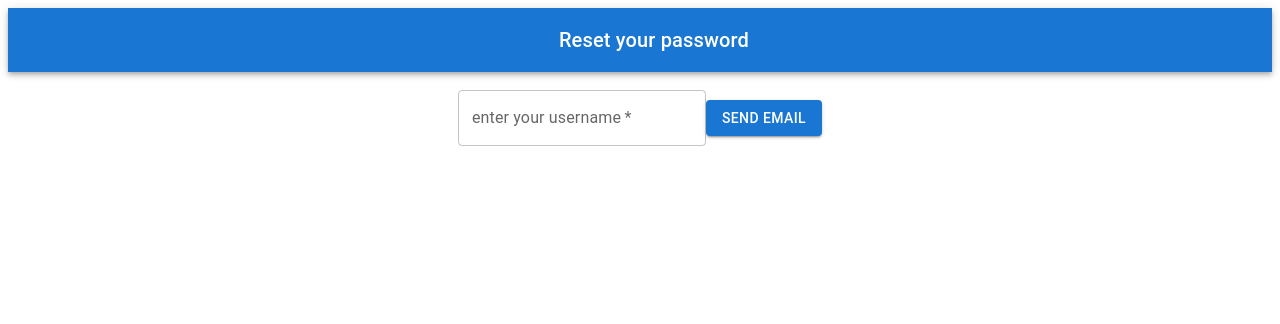
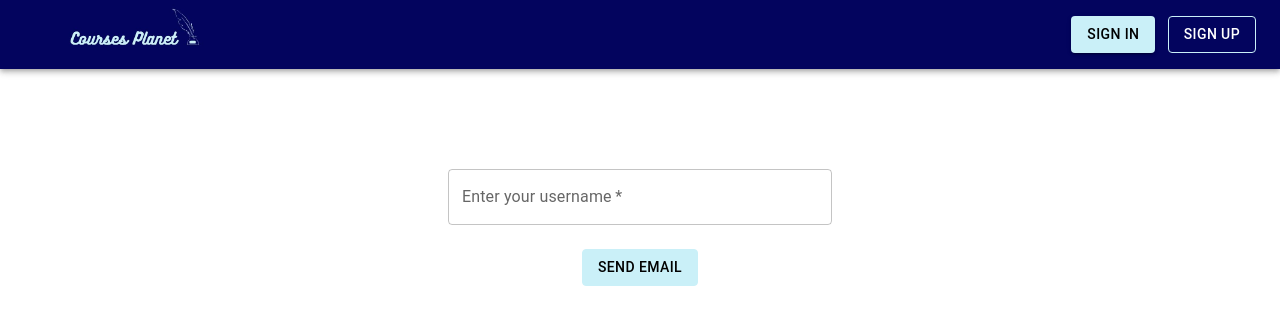
Before and after one commit to Advanced-Computer-Lab-2022/Ninjas, a React (Create React App) app in the folder frontend/: page /forgotPassword in a window 1280 px wide. Shown: the top 324 px of the page. Built offline with nearby package versions, Linux system fonts and the light colour scheme.

Commit message:
forgot and reset pass

```diff
--- a/frontend/src/components/ForgotPassword.js
+++ b/frontend/src/components/ForgotPassword.js
@@ -1,11 +1,135 @@
-import { AppBar, Button, FormControl, IconButton, Input, InputLabel, TextField, Toolbar, Typography } from "@mui/material";
-import { Box } from "@mui/system";
-import axios from "axios";
-import { useState } from "react";
 
+import * as React from 'react';
+import { styled, createTheme, ThemeProvider, alpha } from '@mui/material/styles';
+import CssBaseline from '@mui/material/CssBaseline';
+import MuiDrawer from '@mui/material/Drawer';
+import Box from '@mui/material/Box';
+import MuiAppBar from '@mui/material/AppBar';
+import Toolbar from '@mui/material/Toolbar';
+import Typography from '@mui/material/Typography';
+import Divider from '@mui/material/Divider';
+import IconButton from '@mui/material/IconButton';
+import Container from '@mui/material/Container';
+import Grid from '@mui/material/Grid';
+import Link from '@mui/material/Link';
+import MenuIcon from '@mui/icons-material/Menu';
+import ChevronLeftIcon from '@mui/icons-material/ChevronLeft';
+import logo from '../logo Ninjas.jpeg';
+import InputBase from '@mui/material/InputBase';
+import SearchIcon from '@mui/icons-material/Search';
+import Button from '@mui/material/Button';
+import List from '@mui/material/List';
+import SettingsIcon from '@mui/icons-material/Settings'; //alll users
+import HelpIcon from '@mui/icons-material/Help'; //all users
+import ReportIcon from '@mui/icons-material/Report'; //all users
+import CreateIcon from '@mui/icons-material/Create'; //instructor
+import AddCircleOutlineIcon from '@mui/icons-material/AddCircleOutline'; //instructor
+import WorkspacePremiumIcon from '@mui/icons-material/WorkspacePremium'; //certificates trainess
+import { Alert, ListItemButton, ListItemIcon, ListItemText, TextField } from '@mui/material';
+import Wallet from '@mui/icons-material/Wallet';
+import axios from 'axios';
+import { useState } from 'react';
+
+
+
+
+const StyledInputBase = styled(InputBase)(({ theme }) => ({
+  color: 'inherit',
+  '& .MuiInputBase-input': {
+    padding: theme.spacing(1, 1, 1, 0),
+    // vertical padding + font size from searchIcon
+    paddingLeft: `calc(1em + ${theme.spacing(4)})`,
+    transition: theme.transitions.create('width'),
+    width: '100%',
+    [theme.breakpoints.up('sm')]: {
+      width: '12ch',
+      '&:focus': {
+        width: '20ch',
+      },
+    },
+  },
+}));
+const Search = styled('div')(({ theme }) => ({
+  position: 'relative',
+  borderRadius: theme.shape.borderRadius,
+  backgroundColor: alpha(theme.palette.common.white, 0.15),
+  '&:hover': {
+    backgroundColor: alpha(theme.palette.common.white, 0.25),
+  },
+  marginLeft: 0,
+  width: '100%',
+  [theme.breakpoints.up('sm')]: {
+    marginLeft: theme.spacing(1),
+    width: 'auto',
+  },
+}));
+
+const SearchIconWrapper = styled('div')(({ theme }) => ({
+  padding: theme.spacing(0, 2),
+  height: '100%',
+  position: 'absolute',
+  pointerEvents: 'none',
+  display: 'flex',
+  alignItems: 'center',
+  justifyContent: 'center',
+}));
+
+const drawerWidth = 240;
 const ForgotPasswordPage = () => {
-  const [username, setUsername] = useState('');
+  const AppBar = styled(MuiAppBar, {
+    shouldForwardProp: (prop) => prop !== 'open',
+  })(({ theme, open }) => ({
+    zIndex: theme.zIndex.drawer + 1,
+    transition: theme.transitions.create(['width', 'margin'], {
+      easing: theme.transitions.easing.sharp,
+      duration: theme.transitions.duration.leavingScreen,
+    }),
+    ...(open && {
+      marginLeft: drawerWidth,
+      width: `calc(100% - ${drawerWidth}px)`,
+      transition: theme.transitions.create(['width', 'margin'], {
+        easing: theme.transitions.easing.sharp,
+        duration: theme.transitions.duration.enteringScreen,
+      }),
+    }),
+  }));
 
+  const Drawer = styled(MuiDrawer, { shouldForwardProp: (prop) => prop !== 'open' })(
+    ({ theme, open }) => ({
+      '& .MuiDrawer-paper': {
+        position: 'relative',
+        whiteSpace: 'nowrap',
+        width: drawerWidth,
+        transition: theme.transitions.create('width', {
+          easing: theme.transitions.easing.sharp,
+          duration: theme.transitions.duration.enteringScreen,
+        }),
+        boxSizing: 'border-box',
+        ...(!open && {
+          overflowX: 'hidden',
+          transition: theme.transitions.create('width', {
+            easing: theme.transitions.easing.sharp,
+            duration: theme.transitions.duration.leavingScreen,
+          }),
+          width: theme.spacing(7),
+          [theme.breakpoints.up('sm')]: {
+            width: theme.spacing(9),
+          },
+        }),
+      },
+    }),
+  );
+
+  const mdTheme = createTheme();
+
+  const [open, setOpen] = React.useState(false);
+  const toggleDrawer = () => {
+    setOpen(!open);
+  };
+
+  const [username, setUsername] = useState("");
+  const [done, setDone] = useState(false);
+  const [err, setErr] = useState("");
 
   const handleChange = (event) => {
     //sets the username to the selected one
@@ -13,56 +137,111 @@ const ForgotPasswordPage = () => {
   };
 
   const sendEmail = async () => {
+    setErr("");
     const response = await axios.post(`http://localhost:8000/forgotPassword`, { username })
       .catch((error) => {
+        setDone(false);
         console.log(error)
-      alert(error.response.data.message)
+        setErr(error.response.data.message)
       })
-    //console.log(response.data.message)
-
-    alert(response.data.message)
+    //clear the error message if it was previously set
+    console.log(response.data.message)
+    setDone(true)
   }
 
+
   return (
-    <div>
-      <AppBar position="static">
-        <Toolbar>
-          {/*Inside the IconButton, we
-           can render various icons*/}
+    <ThemeProvider theme={mdTheme}>
+      <Box sx={{ display: 'flex' }}>
+        <CssBaseline />
+        <AppBar position="absolute" open={open}>
+          <Toolbar
+            sx={{
+              pr: '24px', // keep right padding when drawer closed
+              bgcolor: '#03045E'
+            }}
+          >
             <IconButton
-            size="large"
               edge="start"
               color="inherit"
-            aria-label="menu"
-            sx={{ mr: 2 }}
+              aria-label="open drawer"
+              onClick={toggleDrawer}
+              sx={{
+                marginRight: '36px',
+                ...(open && { display: 'none' }),
+              }}
             >
-          </IconButton>
-          {/* The Typography component applies
-           default font weights and sizes */}
+            </IconButton >
+            <Typography
+              component="h1"
+              variant="h6"
+              bgcolor='#03045E'
+              noWrap
+              sx={{ flexGrow: 1 }}
+            >
+              <img style={{ width: 150, height: 60 }} src={logo} alt="React Image" />
+            </Typography >
+            &nbsp;&nbsp;&nbsp;
+            <box>
 
-          <Typography variant="h6" align="center"
-            component="div" sx={{ flexGrow: 1 }}>
-            Reset your password
-          </Typography>
+              <Button variant="contained" sx={{ color: 'black', backgroundColor: '#CAF0F8', borderColor: '#CAF0F8' }}
+              onClick={() => window.location.href='/'}>
+              Sign In</Button>
+            </box>
+            &nbsp;&nbsp;&nbsp;
+            <box>
+              <Button variant="outlined" sx={{ color: 'white', borderColor: '#CAF0F8' }} onClick={() => window.location.href='/signUp'}>
+              Sign Up</Button>
+            </box>
+            {/* <IconButton color="inherit">
+              <Badge badgeContent={4} color="secondary">
+                <NotificationsIcon  />
+              </Badge>
+            </IconButton> */}
           </Toolbar>
         </AppBar>
-      <br></br>
-      <Box
-        display="flex"
-        justifyContent="center"
+        <Drawer variant="permanent" open={open}>
+          <Toolbar
+            sx={{
+              display: 'flex',
+              alignItems: 'center',
+              justifyContent: 'flex-end',
+              px: [1],
+            }}
+          >
+
+          </Toolbar>
+          <Divider />
+        </Drawer>
+      </Box>
+      <Box display="flex"
+        mt={10}
+        mb={1}
+        flexDirection="column"
         alignItems="center"
-      >
-        <TextField required align="center"
-          id="username_field"
-          label="enter your username"
-          onChange={handleChange}
-        />
-        <br></br>
-        <br></br>
-        <Button align="center" variant="contained" onClick={sendEmail}>Send Email</Button>
+        justifyContent="center">
+
+        <TextField required onChange={handleChange} label="Enter your username" sx={{ mb: 3, mt: 3, width: '30%' }} />
+        <Button variant="outlined" sx={{ align: 'center', color: 'black', backgroundColor: '#CAF0F8', borderColor: '#CAF0F8' }}
+          onClick={sendEmail}>
+          Send Email</Button>
+
+        {done &&
+          <Alert severity="success" sx={{ mt: 5 }}>
+            A reset password link has been sent to your email.
+          </Alert>
+        }
+
+        {err !== "" &&
+          <Alert severity="error" sx={{ mt: 5 }}>{err}</Alert>
+        }
       </Box>
 
-    </div>
-  )
+    </ThemeProvider>
+
+  );
+
+
+
 }
 export default ForgotPasswordPage;
--- a/frontend/src/components/ResetPassword.js
+++ b/frontend/src/components/ResetPassword.js
@@ -1,14 +1,81 @@
-import { Alert, AppBar, Button, FormControl, IconButton, Input, InputLabel, TextField, Toolbar, Typography } from "@mui/material";
-import { Box } from "@mui/system";
-import axios from "axios";
-import { useState } from "react";
-import { useParams } from "react-router";
 
+import * as React from 'react';
+import { styled, createTheme, ThemeProvider, alpha } from '@mui/material/styles';
+import MuiDrawer from '@mui/material/Drawer';
+import Box from '@mui/material/Box';
+import MuiAppBar from '@mui/material/AppBar';
+import Toolbar from '@mui/material/Toolbar';
+import Typography from '@mui/material/Typography';
+import Divider from '@mui/material/Divider';
+import IconButton from '@mui/material/IconButton';
+import logo from '../logo Ninjas.jpeg';
+import Button from '@mui/material/Button';
+import { Alert, ListItemButton, ListItemIcon, ListItemText, TextField } from '@mui/material';
+import Wallet from '@mui/icons-material/Wallet';
+import axios from 'axios';
+import { useState } from 'react';
+import { useParams } from 'react-router-dom';
+
+
+
+const drawerWidth = 240;
 const ResetPasswordPage = () => {
+  const AppBar = styled(MuiAppBar, {
+    shouldForwardProp: (prop) => prop !== 'open',
+  })(({ theme, open }) => ({
+    zIndex: theme.zIndex.drawer + 1,
+    transition: theme.transitions.create(['width', 'margin'], {
+      easing: theme.transitions.easing.sharp,
+      duration: theme.transitions.duration.leavingScreen,
+    }),
+    ...(open && {
+      marginLeft: drawerWidth,
+      width: `calc(100% - ${drawerWidth}px)`,
+      transition: theme.transitions.create(['width', 'margin'], {
+        easing: theme.transitions.easing.sharp,
+        duration: theme.transitions.duration.enteringScreen,
+      }),
+    }),
+  }));
+
+  const Drawer = styled(MuiDrawer, { shouldForwardProp: (prop) => prop !== 'open' })(
+    ({ theme, open }) => ({
+      '& .MuiDrawer-paper': {
+        position: 'relative',
+        whiteSpace: 'nowrap',
+        width: drawerWidth,
+        transition: theme.transitions.create('width', {
+          easing: theme.transitions.easing.sharp,
+          duration: theme.transitions.duration.enteringScreen,
+        }),
+        boxSizing: 'border-box',
+        ...(!open && {
+          overflowX: 'hidden',
+          transition: theme.transitions.create('width', {
+            easing: theme.transitions.easing.sharp,
+            duration: theme.transitions.duration.leavingScreen,
+          }),
+          width: theme.spacing(7),
+          [theme.breakpoints.up('sm')]: {
+            width: theme.spacing(9),
+          },
+        }),
+      },
+    }),
+  );
+
+  const mdTheme = createTheme();
+
+  const [open, setOpen] = React.useState(false);
+  const toggleDrawer = () => {
+    setOpen(!open);
+  };
+
   const { id: userId } = useParams();
   const [password, setPassword] = useState('');
   const [confirmedPassword, setconfPassword] = useState('');
   const [changed, setChanged] = useState(false);
+  const [err, setErr] = useState('')
 
 
   const handlePasswordChange = (event) => {
@@ -19,16 +86,17 @@ const ResetPasswordPage = () => {
   };
 
   const resetPass = async () => {
+    setErr("")
     if (!password || password.trim().length == 0)
-            return alert('Please enter a password.');
+      return setErr('Please enter a password.');
 
     if (password != confirmedPassword)
-            return alert('Please make sure that both passwords match.');
+      return setErr('Please make sure that both passwords match.');
 
     const response = await axios.post(`http://localhost:8000/resetPassword/${userId}`, { password })
       .catch((error) => {
         console.log(error)
-                alert(error.response.data.message)
+        setErr(error.response.data.message)
       })
 
     if (response.status == 201)
@@ -36,45 +104,82 @@ const ResetPasswordPage = () => {
 
   }
 
+
+
   return (
-        <div>
-            <AppBar position="static">
-                <Toolbar>
-                    {/*Inside the IconButton, we
-           can render various icons*/}
+    <ThemeProvider theme={mdTheme}>
+      <Box sx={{ display: 'flex' }}>
+        <AppBar position="absolute" open={open}>
+          <Toolbar
+            sx={{
+              pr: '24px', // keep right padding when drawer closed
+              bgcolor: '#03045E'
+            }}
+          >
             <IconButton
-                        size="large"
               edge="start"
               color="inherit"
-                        aria-label="menu"
-                        sx={{ mr: 2 }}
+              aria-label="open drawer"
+              onClick={toggleDrawer}
+              sx={{
+                marginRight: '36px',
+                ...(open && { display: 'none' }),
+              }}
             >
-                    </IconButton>
-                    {/* The Typography component applies
-           default font weights and sizes */}
+            </IconButton >
+            <Typography
+              component="h1"
+              variant="h6"
+              bgcolor='#03045E'
+              noWrap
+              sx={{ flexGrow: 1 }}
+            >
+              <img style={{ width: 150, height: 60 }} src={logo} alt="React Image" />
+            </Typography >
+            &nbsp;&nbsp;&nbsp;
+            <box>
 
-                    <Typography variant="h6" align="center"
-                        component="div" sx={{ flexGrow: 1 }}>
-                        Reset your password
-                    </Typography>
+              <Button variant="contained" sx={{ color: 'black', backgroundColor: '#CAF0F8', borderColor: '#CAF0F8' }}
+                onClick={() => window.location.href = '/'}>
+                Sign In</Button>
+            </box>
+            &nbsp;&nbsp;&nbsp;
+            <box>
+              <Button variant="outlined" sx={{ color: 'white', borderColor: '#CAF0F8' }} onClick={() => window.location.href = '/signUp'}>
+                Sign Up</Button>
+            </box>
+            {/* <IconButton color="inherit">
+              <Badge badgeContent={4} color="secondary">
+                <NotificationsIcon  />
+              </Badge>
+            </IconButton> */}
           </Toolbar>
         </AppBar>
-            <br></br>
-            <Box
+        <Drawer variant="permanent" open={open}>
+          <Toolbar
             sx={{
-                    marginTop: 5,
-                    marginBottom: 5,
-                    marginRight: 40,
-                    marginLeft: 40,
               display: 'flex',
-                    flexDirection: 'column',
               alignItems: 'center',
+              justifyContent: 'flex-end',
+              px: [1],
             }}
           >
+
+          </Toolbar>
+          <Divider />
+        </Drawer>
+      </Box>
+      <Box display="flex"
+        mt={10}
+        mb={1}
+        flexDirection="column"
+        alignItems="center"
+        justifyContent="center">
+
         <TextField
           margin="normal"
           required
-                    fullWidth
+          sx={{ mb: 3, mt: 3, width: '30%' }}
           id="password"
           label="Password"
           type="password"
@@ -84,22 +189,20 @@ const ResetPasswordPage = () => {
         <TextField
           margin="normal"
           required
-                    fullWidth
+          sx={{ mb: 5, mt: 3, width: '30%' }}
           name="cpassword"
           label="Confirm Password"
           type="password"
           id="cpassword"
           onChange={handleConfirmPasswordChange}
         />
-                <Button
-                    fullWidth
-                    variant="contained"
-                    sx={{ mt: 3, mb: 2, bgcolor: '#00B4D8' }}
+        <Button variant="outlined" sx={{ align: 'center', color: 'black', backgroundColor: '#CAF0F8', borderColor: '#CAF0F8' }}
           onClick={resetPass}
         > Reset my Password </Button>
+
         {
           changed &&
-                    <Alert
+          <Alert sx={{ mt: 5 }}
             action={
               <Button color="inherit" size="medium" onClick={() => window.location.href = `/`}
               >
@@ -108,11 +211,19 @@ const ResetPasswordPage = () => {
             }
           >
             Your password has been changed successfully.
-                    </Alert>}
+          </Alert>
+          }
 
+        {err !== "" &&
+          <Alert severity="error" sx={{ mt: 5 }}>{err}</Alert>
+        }
       </Box>
 
-        </div>
-    )
+    </ThemeProvider>
+
+  );
+
+
+
 }
 export default ResetPasswordPage;
```
Lines whose indentation alone changed are shown as unchanged.
